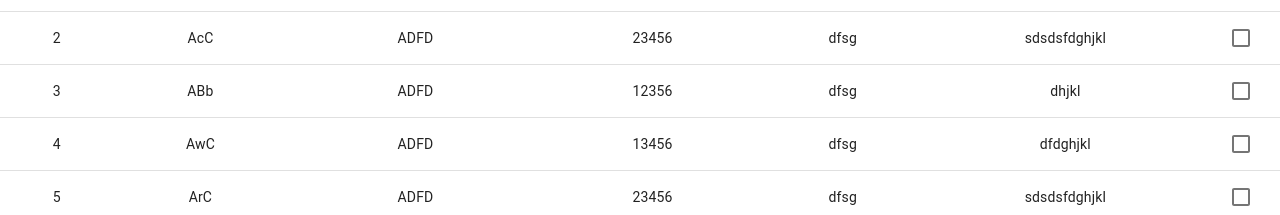
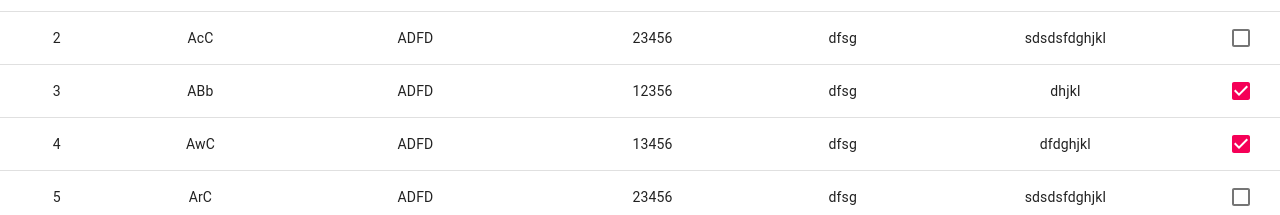
Before and after one commit to lethiduyen000097/3devreactjs, a React (Create React App) app in the folder my-app/: page / in a window 1280 px wide. Shown: the part 211-426 px from the top of the page. Built offline with nearby package versions, Linux system fonts and the light colour scheme.

Commit message:
update effect function

```diff
--- a/my-app/src/component/customers.component.js
+++ b/my-app/src/component/customers.component.js
@@ -1,4 +1,4 @@
-import React from 'react';
+import React, { useState, useEffect } from 'react';
 import TablePagination from '@material-ui/core/TablePagination';
 import { makeStyles, TableContainer, Switch, FormControlLabel, Checkbox, Table, TableHead, TableBody, TableRow, TableCell, Paper, Button } from '@material-ui/core';
 
@@ -16,7 +16,7 @@ const useStyles = makeStyles((theme) => ({
 
 // Sample JSON return from backend
 const apiCustomers = [
-  { id: 1, name: 'ABC', short_name: 'ADFD', tax_code: 13456, code: 'dfsg', address: 'dfdghjkl', status: true},
+  { id: 1, name: 'ABC', short_name: 'ADFD', tax_code: 13456, code: 'dfsg', address: 'dfdghjkl', status: false},
   { id: 2, name: 'AcC', short_name: 'ADFD', tax_code: 23456, code: 'dfsg', address: 'sdsdsfdghjkl', status: false},
   { id: 3, name: 'ABb', short_name: 'ADFD', tax_code: 12356, code: 'dfsg', address: 'dhjkl', status: true},
   { id: 4, name: 'AwC', short_name: 'ADFD', tax_code: 13456, code: 'dfsg', address: 'dfdghjkl', status: true},
@@ -42,6 +42,19 @@ const Customers = () => {
     const [rowsPerPage, setRowsPerPage] = React.useState(5);
     const [dense, setDense] = React.useState(false);
 
+    const [customers, setCustomers] = useState([])
+
+    useEffect(function effectFunction(){
+      console.log(apiCustomers)
+      if (apiCustomers) {
+        setCustomers(apiCustomers)
+      }
+      console.log('State Customer', customers)
+    }, [customers])
+
+
+
+
     const handleClick = (event, name) => {
       const selectedIndex = selected.indexOf(name);
       let newSelected = [];
@@ -61,6 +74,23 @@ const Customers = () => {
 
       setSelected(newSelected);
     };
+    const handleCheckBoxClick = (row) => {
+      console.log(row)
+      let newCustomers = customers.map((el, index)=>(
+        el.id !== row.id? el: {...el, status: !el.status}
+      ))
+      console.log('New Customer State', newCustomers)
+    }
+
+//
+
+    // const handleClickDisable = (newSelected) => {
+
+    // }
+    // ;
+    // const handleClickEnable = (event, name) => {
+
+    // };
 
     const handleChangePage = (event, newPage) => {
       setPage(newPage);
@@ -83,12 +113,15 @@ const Customers = () => {
         <Button
           variant="contained"
           color="primary"
+          // onClick={() => setSelected(newSelected)}
+          // onClick={(event) => handleClickEnable(event, apiCustomers.name)}
         >
           Enable
         </Button>
         <Button
         variant="contained"
         disabled
+        // onClick={(event) => handleClickDisable(event, apiCustomers.name)}
         >
           Disable
         </Button>
@@ -124,28 +157,29 @@ const Customers = () => {
               </TableRow>
             </TableHead>
             <TableBody>
-              {apiCustomers.slice(page * rowsPerPage, page * rowsPerPage + rowsPerPage).map((apiCustomers, index) => {
-                const isItemSelected = isSelected(apiCustomers.name);
+              {customers.slice(page * rowsPerPage, page * rowsPerPage + rowsPerPage).map((row, index) => {
+                const isItemSelected = isSelected(row.name);
                 const labelId = `enhanced-table-checkbox-${index}`;
                 return (
                   <TableRow
                     hover
-                    onClick={(event) => handleClick(event, apiCustomers.name)}
+                    // onClick={(event) => handleClick(event, row.name)}
                     role="checkbox"
                     aria-checked={isItemSelected}
                     tabIndex={-1}
-                    key={apiCustomers.name}
+                    key={row.id}
                     selected={isItemSelected}
                   >
-                    <TableCell align="center">{apiCustomers.id}</TableCell>
-                    <TableCell align="center">{apiCustomers.name}</TableCell>
-                    <TableCell align="center">{apiCustomers.short_name}</TableCell>
-                    <TableCell align="center">{apiCustomers.tax_code}</TableCell>
-                    <TableCell align="center">{apiCustomers.code}</TableCell>
-                    <TableCell align="center">{apiCustomers.address}</TableCell>
+                    <TableCell align="center">{row.id}</TableCell>
+                    <TableCell align="center">{row.name}</TableCell>
+                    <TableCell align="center">{row.short_name}</TableCell>
+                    <TableCell align="center">{row.tax_code}</TableCell>
+                    <TableCell align="center">{row.code}</TableCell>
+                    <TableCell align="center">{row.address}</TableCell>
                     <TableCell padding="checkbox" align="center">
                       <Checkbox
-                        checked={isItemSelected}
+                        checked={row.status}
+                        onClick={handleCheckBoxClick.bind(this, row)}
                         inputProps={{ 'aria-labelledby': labelId }}
                       />
                     </TableCell>
```
